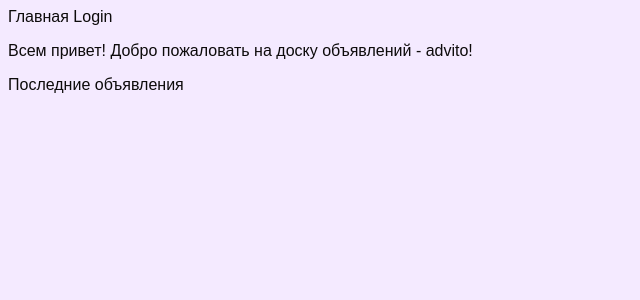
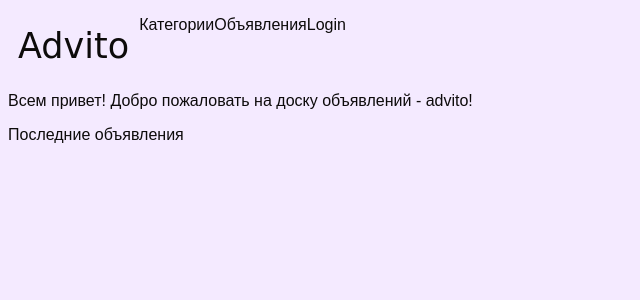
Before and after one commit to ElizavetaDyakova/dj, a Django app: template advito/templates/advito/index.html in a window 1280 px wide. Shown: the top 300 px of the page, without its empty margins (0-640 px from the left). Run offline with Django 3.2, Linux system fonts and the light colour scheme; the template is opened without the code that fills it, so the values that code supplies are empty.

Commit message:
Add files via upload

```diff
--- a/advito/templates/advito/_header.html
+++ b/advito/templates/advito/_header.html
@@ -1,5 +1,16 @@
 <header>
-    <a href="{% url 'index' %}">Главная</a>
+    <nav>
+        <ul class="header-nav">
+            <li class="link-menu">
+                <a class="name" href="{% url 'index' %}">Advito</a>
+            </li>
+            <li class="link-menu">
+                <a href="{% url 'category' %}">Категории</a>
+            </li>
+            <li class="link-menu">
+                <a href="{% url 'all' %}">Объявления</a>
+            </li>
+            <li class="link-menu">
                 {% if user.is_authenticated %}
                     <form action="{% url 'logout' %}" method="GET">
                         {% csrf_token %}
@@ -8,4 +19,7 @@
                 {% else %}
                     <a href="{% url 'login' %}"> Login </a>
                 {% endif %}
+            </li>
+        </ul>
+    </nav>
 </header>
--- a/advito/templates/advito/cat.html
+++ b/advito/templates/advito/cat.html
@@ -4,6 +4,4 @@
      {% for cat in categ %}
         <p><a href="{% url 'categ' cat.id %}">{{ cat.name }}</a></p>
      {% endfor %}
-</body>
-
-</html>
+{% endblock unique_content %}
--- a/advito/templates/advito/index.html
+++ b/advito/templates/advito/index.html
@@ -3,17 +3,17 @@
     <p>Всем привет! Добро пожаловать на доску объявлений - advito!</p>
     <p>Последние объявления</p>
     {% if posts %}
-    <ul>
+    <ul class="post-set">
        {% for post in posts %}
-           <li>
+           <li class="post-set-block">
                <a href="{% url 'post_detail' post.id %}">
-                   <p>{{ post.author }}</p>
-                   <p>{{ post.date_pub }}</p>
                    <p>
                        <img alt="posts image" src="{{ post.image.url }}"
                             style="width: 250px; height: 250px;">
                    </p>
+                   <p>{{ post.author }}</p>
                    <p>{{ post.header }}</p>
+                   <p>{{ post.date_pub }}</p>
                </a>
            </li>
            {% endfor %}
--- a/advito/templates/advito/layout.html
+++ b/advito/templates/advito/layout.html
@@ -7,9 +7,39 @@
     <link rel="stylesheet" type="text/css" href="{% static 'advito/css/style.css' %}">
 </head>
 <body>
-{% include 'advito/_header.html' %}
+
+<header>
+    <nav>
+        <ul class="header-nav">
+            <li class="link-menu name">
+                <a href="{% url 'index' %}">Advito</a>
+            </li>
+            <li>
+                <a href="{% url 'category' %}">Категории</a>
+            </li>
+            <li>
+                <a href="{% url 'all' %}">Объявления</a>
+            </li>
+            <li>
+                {% if user.is_authenticated %}
+                    <form action="{% url 'logout' %}" method="GET">
+                        {% csrf_token %}
+                        <button type="submit"> Logout </button>
+                    </form>
+                {% else %}
+                    <a href="{% url 'login' %}"> Login </a>
+                {% endif %}
+            </li>
+        </ul>
+    </nav>
+</header>
+<main>
 {% block unique_content %}
 {% endblock unique_content %}
-{% include 'advito/_footer.html' %}
+</main>
+<footer>
+
+</footer>
+
 </body>
 </html>
```
Also changed, not shown: advito/templates/advito/profile.html (+5 -7 lines). Lines whose indentation alone changed are shown as unchanged.
